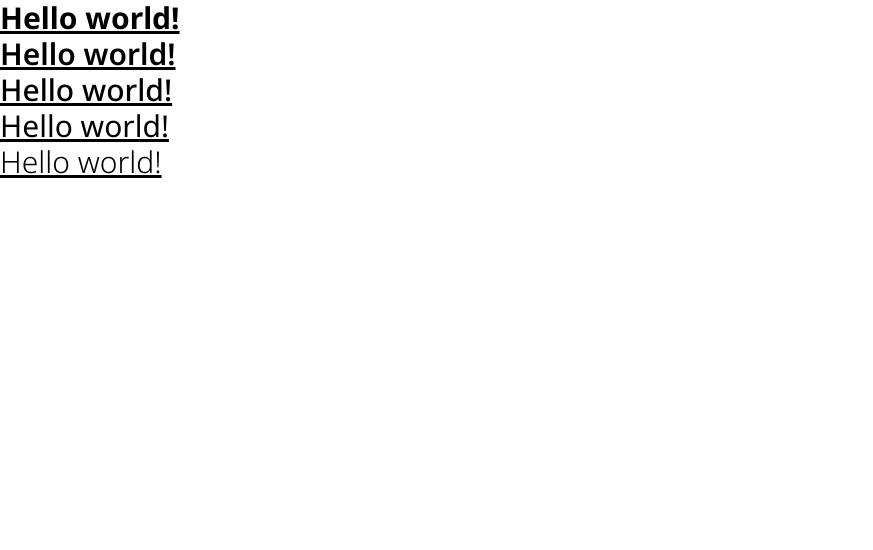
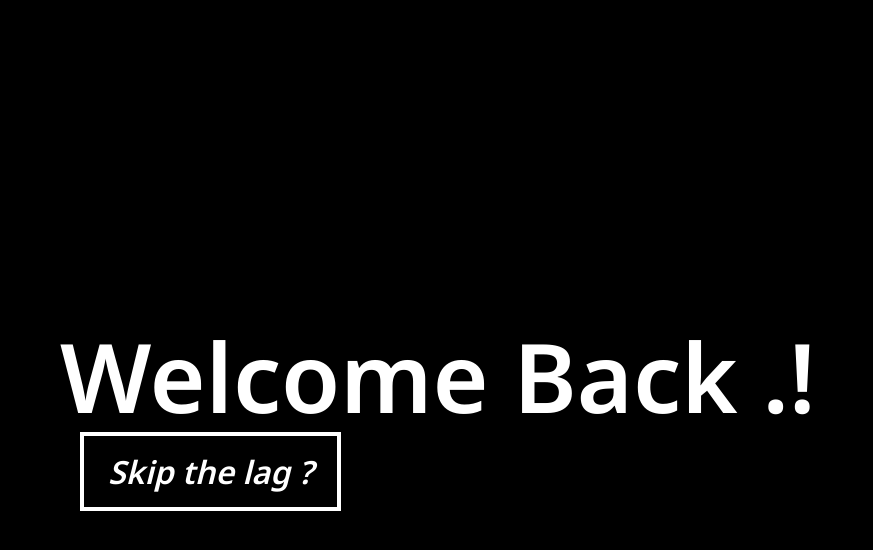
Before and after one commit to anangyoga/login-dark, a React (Vite) app: page / in a window 1280 px wide. Shown: the top 550 px of the page, without its empty margins (0-873 px from the left). Built offline with nearby package versions, Linux system fonts and the light colour scheme; a web font is replaced by a local one.

Commit message:
feat: layouting

```diff
--- a/src/App.jsx
+++ b/src/App.jsx
@@ -1,13 +1,17 @@
-function App() {
+const App = () => {
   return (
-    <>
-      <h1 className="text-3xl font-bold underline">Hello world!</h1>
-      <h1 className="text-3xl font-semibold underline">Hello world!</h1>
-      <h1 className="text-3xl font-medium underline">Hello world!</h1>
-      <h1 className="text-3xl font-normal underline">Hello world!</h1>
-      <h1 className="text-3xl font-light underline">Hello world!</h1>
-    </>
+    <main className="bg-black min-h-screen">
+      <section className="flex items-center px-[60px] min-h-screen">
+        <div className="w-2/3">
+          <h1 className="text-8xl font-semibold text-white leading-normal">Welcome Back .!</h1>
+
+          <div className="pl-5">
+            <span className="text-[32px] text-white font-semibold italic border-4 border-white px-6 py-[14px]">Skip the lag ?</span>
+          </div>
+        </div>
+      </section>
+    </main>
   );
-}
+};
 
 export default App;
```
